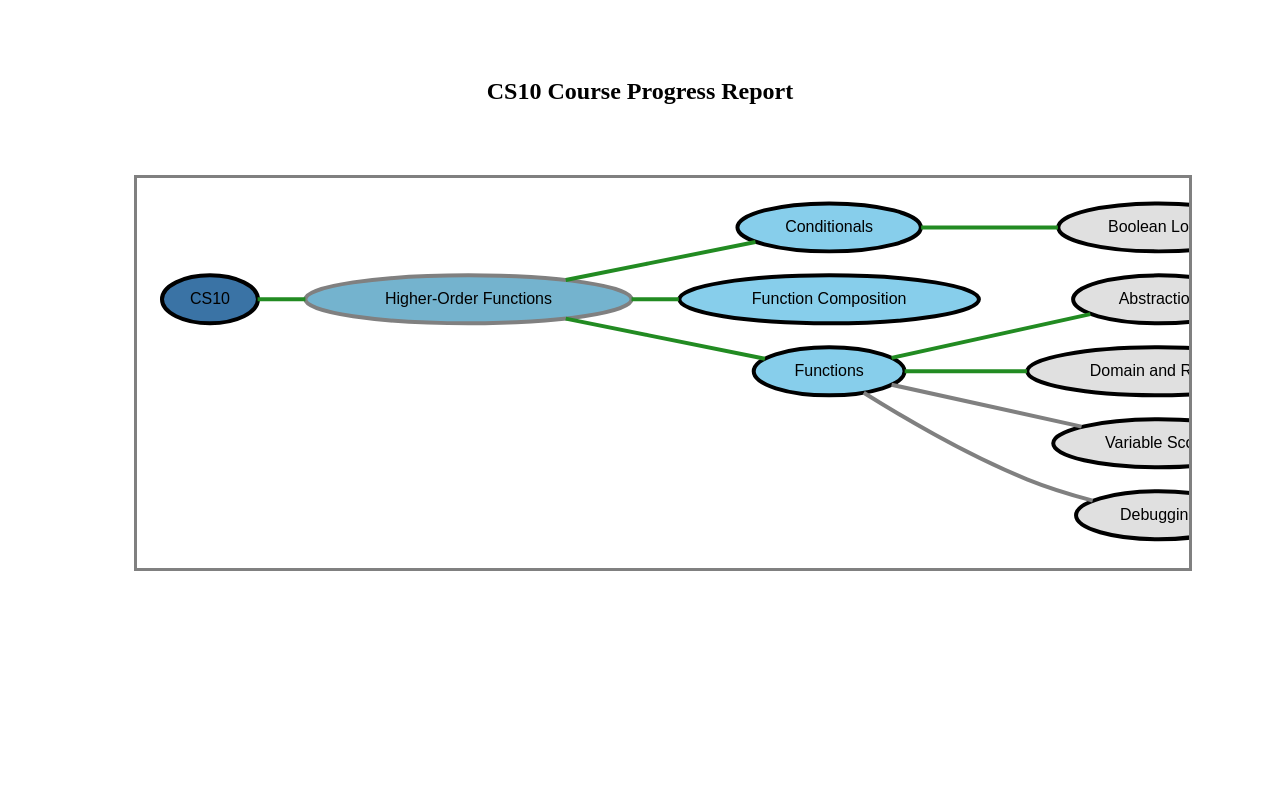
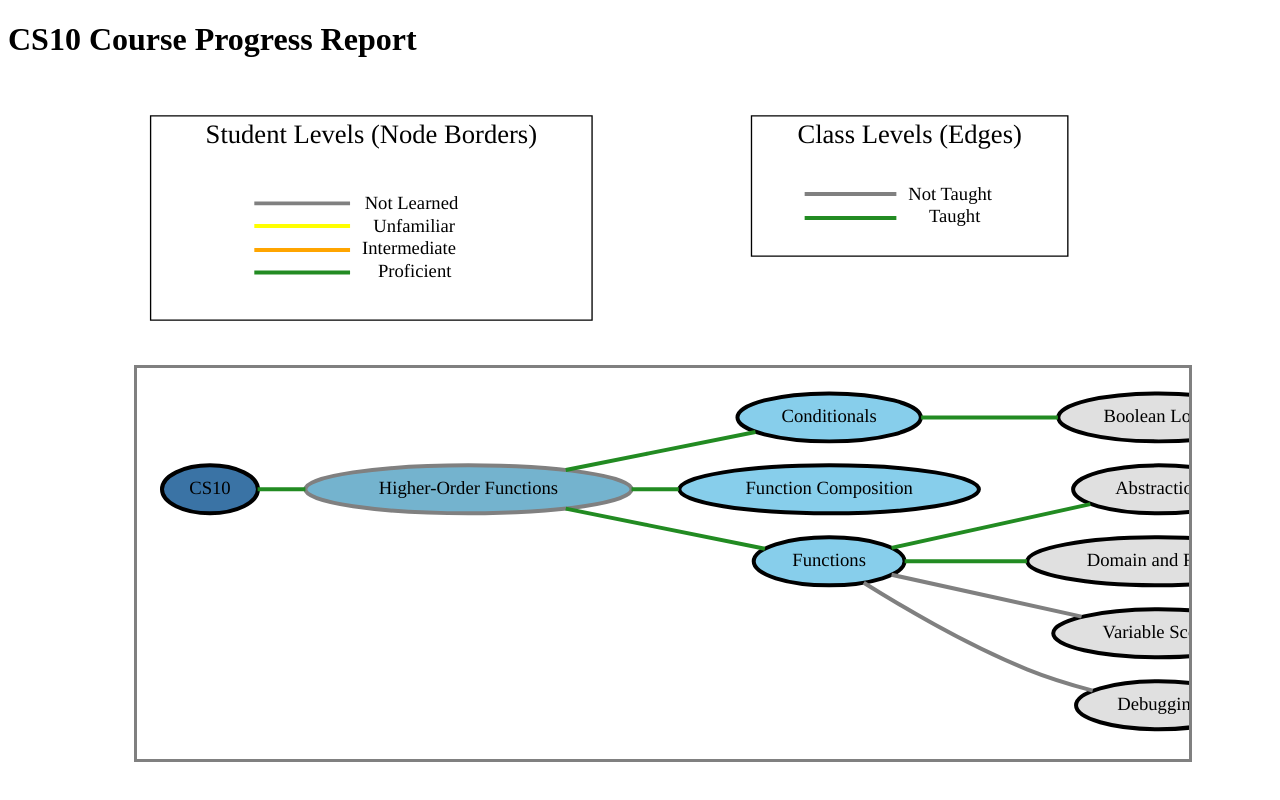
Before and after one commit to william-lyh/DreamTeamGUI, a Flask app: page / in a window 1280 px wide. Run offline with Flask 3, Linux system fonts and the light colour scheme.

Commit message:
Add support for legends

```diff
--- a/app.py
+++ b/app.py
@@ -15,15 +15,28 @@ def index():
     filename_token = secrets.token_urlsafe()
     with parser_lock:
         parser.generate_map(name=course_name, token=filename_token, student_mastery=student_mastery)
+        svg = None
         with open("data/{}_{}.svg".format(course_name, filename_token)) as svg_file:
             svg = svg_file.read()
+        edge_legend_svg = None
+        with open("data/{}_{}_edge_legend.svg".format(course_name, filename_token)) as svg_file:
+            edge_legend_svg = svg_file.read()
+        node_legend_svg = None
+        with open("data/{}_{}_node_legend.svg".format(course_name, filename_token)) as svg_file:
+            node_legend_svg = svg_file.read()
         if os.path.exists("data/{}_{}.svg".format(course_name, filename_token)):
-            os.remove("data/{}_{}.dot".format(course_name, filename_token))
             os.remove("data/{}_{}.svg".format(course_name, filename_token))
+        if os.path.exists("data/{}_{}_edge_legend.svg".format(course_name, filename_token)):
+            os.remove("data/{}_{}_edge_legend.svg".format(course_name, filename_token))
+        if os.path.exists("data/{}_{}_node_legend.svg".format(course_name, filename_token)):
+            os.remove("data/{}_{}_node_legend.svg".format(course_name, filename_token))
     return render_template("web_ui.html",
                            student_mastery=student_mastery,
                            course_name=course_name,
-                           graphviz_svg=Markup(svg))
+                           graphviz_svg=Markup(svg),
+                           edge_legend_svg=Markup(edge_legend_svg),
+                           node_legend_svg=Markup(node_legend_svg)
+                           )
 
 
 if __name__ == '__main__':
--- a/parser.py
+++ b/parser.py
@@ -206,10 +206,74 @@ def to_dot(name, token, student_mastery, orientation, start_date, term, class_le
     dot_out_file.write(dot_out)
     dot_out_file.close()
 
+    edge_legend_out_file = open('data/{}_{}_edge_legend.dot'.format(name, token), 'w', encoding='utf-8')
+    edge_legend_out = """
+digraph G {
+    subgraph clusterLegend {
+    label = "Class Levels (Edges)";
+    fontsize = 20
+    node [ color="white" ] {rank=same; keyLeft, keyRight}
+    keyLeft [ label=<<table border="0" cellpadding="1" cellspacing="0" cellborder="0">
+      <tr><td align="right" port="i1"> </td></tr>
+      <tr><td align="right" port="i2"> </td></tr>
+      </table>> ]
+    keyRight [ label=<<table border="0" cellpadding="1" cellspacing="0" cellborder="0">
+      <tr><td align="left" port="i1"> </td><td>Not Taught</td></tr>
+      <tr><td align="left" port="i2"> </td><td>Taught</td></tr>
+      </table>>] \n
+      """
+    edge_legend_out += "\tkeyLeft:i1 -> keyRight:i1 " \
+                       "[arrowhead=none, penwidth=3, color=\"{}\"] \n".format(class_levels["Not Taught"])
+    edge_legend_out += "\tkeyLeft:i2 -> keyRight:i2 " \
+                       "[arrowhead=none, penwidth=3, color=\"{}\"] \n".format(class_levels["Taught"])
+    edge_legend_out += """
+   }
+}
+    """
+    edge_legend_out_file.write(edge_legend_out)
+    edge_legend_out_file.close()
+
+    node_legend_out_file = open('data/{}_{}_node_legend.dot'.format(name, token), 'w', encoding='utf-8')
+    node_legend_out = """digraph G {
+    subgraph clusterLegend {
+    label = "Student Levels (Node Borders)";
+    fontsize = 20
+    node [ color="white" ] {rank=same; keyLeft, keyRight} \n"""
+    student_levels_items = list(student_levels.items())
+
+    node_legend_out += "\tkeyLeft [ label=<<table border=\"0\" cellpadding=\"1\" cellspacing=\"0\" cellborder=\"0\"> \n"
+    for i in range(len(student_levels_items)):
+        node_legend_out += "\t\t\t<tr><td align=\"right\" port=\"i{}\"> </td></tr> \n".format(i + 1)
+    node_legend_out += "\t\t</table>> ] \n"
+
+    node_legend_out += "\tkeyRight [ label=<<table border=\"0\" cellpadding=\"1\" cellspacing=\"0\" cellborder=\"0\"> \n"
+    for i in range(len(student_levels_items)):
+        node_legend_out += "\t\t<tr><td align=\"left\" port=\"i{}\"> " \
+                           "</td><td>{}</td></tr> \n".format(i + 1, student_levels_items[i][0])
+    node_legend_out += "\t</table>> ] \n"
+
+    for i in range(len(student_levels_items)):
+        node_legend_out += "\tkeyLeft:i{} -> keyRight:i{} " \
+                           "[arrowhead=none, penwidth=3, color=\"{}\"] \n".format(i + 1, i + 1, student_levels_items[i][1])
+    node_legend_out += """\t}
+}
+    """
+    node_legend_out_file.write(node_legend_out)
+    node_legend_out_file.close()
+
 
 def to_svg(name, token):
     dot = graphviz.Source.from_file("data/{}_{}.dot".format(name, token))
     dot.render(format="svg", cleanup=True, outfile="data/{}_{}.svg".format(name, token))
+    os.remove("data/{}_{}.dot".format(name, token))
+
+    edge_legend_dot = graphviz.Source.from_file("data/{}_{}_edge_legend.dot".format(name, token))
+    edge_legend_dot.render(format="svg", cleanup=True, outfile="data/{}_{}_edge_legend.svg".format(name, token))
+    os.remove("data/{}_{}_edge_legend.dot".format(name, token))
+
+    node_legend_dot = graphviz.Source.from_file("data/{}_{}_node_legend.dot".format(name, token))
+    node_legend_dot.render(format="svg", cleanup=True, outfile="data/{}_{}_node_legend.svg".format(name, token))
+    os.remove("data/{}_{}_node_legend.dot".format(name, token))
 
 
 def generate_map(name, token, student_mastery):
@@ -219,4 +283,4 @@ def generate_map(name, token, student_mastery):
     to_svg(name, token)
 
 
-# generate_map("CS10", "", "322113200")
+generate_map("CS10", "", "322113200")
--- a/requirements.txt
+++ b/requirements.txt
@@ -1,4 +1,4 @@
-Flask
+Flask~=2.3.1
 gunicorn
 MarkupSafe~=2.1.2
 graphviz~=0.20.1
--- a/templates/web_ui.html
+++ b/templates/web_ui.html
@@ -15,39 +15,18 @@
             stroke-width: 3px;
         }
 
-        .new circle {
-            fill: coral;
-            stroke: coral;
+        #legend-wrapper {
+            display: flex;
+            flex-direction: row;
+            padding-top: 20px;
+            padding-bottom: 25px;
         }
 
-        .in-process circle {
-            fill: burlywood;
-            stroke: burlywood;
-        }
-
-        .learned circle {
-            fill: darkolivegreen;
-            stroke: darkolivegreen;
-        }
-
-        .node text {
-            font: 12px sans-serif;
-        }
-
-        .link {
-            fill: none;
-            stroke: #ccc;
-            stroke-width: 2px;
-        }
-
-        #legends-wrapper {
-            display: flex;
-            justify-content: center;
-            justify-items: center;
-        }
-
-        #legends {
-         margin: 50px;
+        .legend-container {
+            margin-left: 10%;
+            height: fit-content;
+            width: fit-content;
+            overflow: scroll;
         }
 
         #graphviz-container {
@@ -63,9 +42,13 @@
 </head>
 
 <body>
-    <div id="legends-wrapper">
-        <div id="legends">
-        <h2> {{ course_name }} Course Progress Report </h2>
+    <h1> {{ course_name }} Course Progress Report </h1>
+    <div id="legend-wrapper">
+        <div id="edge-legend-container" class="legend-container">
+            {{ node_legend_svg }}
+        </div>
+        <div id="edge-legend-container" class="legend-container">
+            {{ edge_legend_svg }}
         </div>
     </div>
     <div id="graphviz-container">
```
Also changed, not shown: data/CS10_.svg (added), data/CS10__edge_legend.svg (added), data/CS10__node_legend.svg (added).
